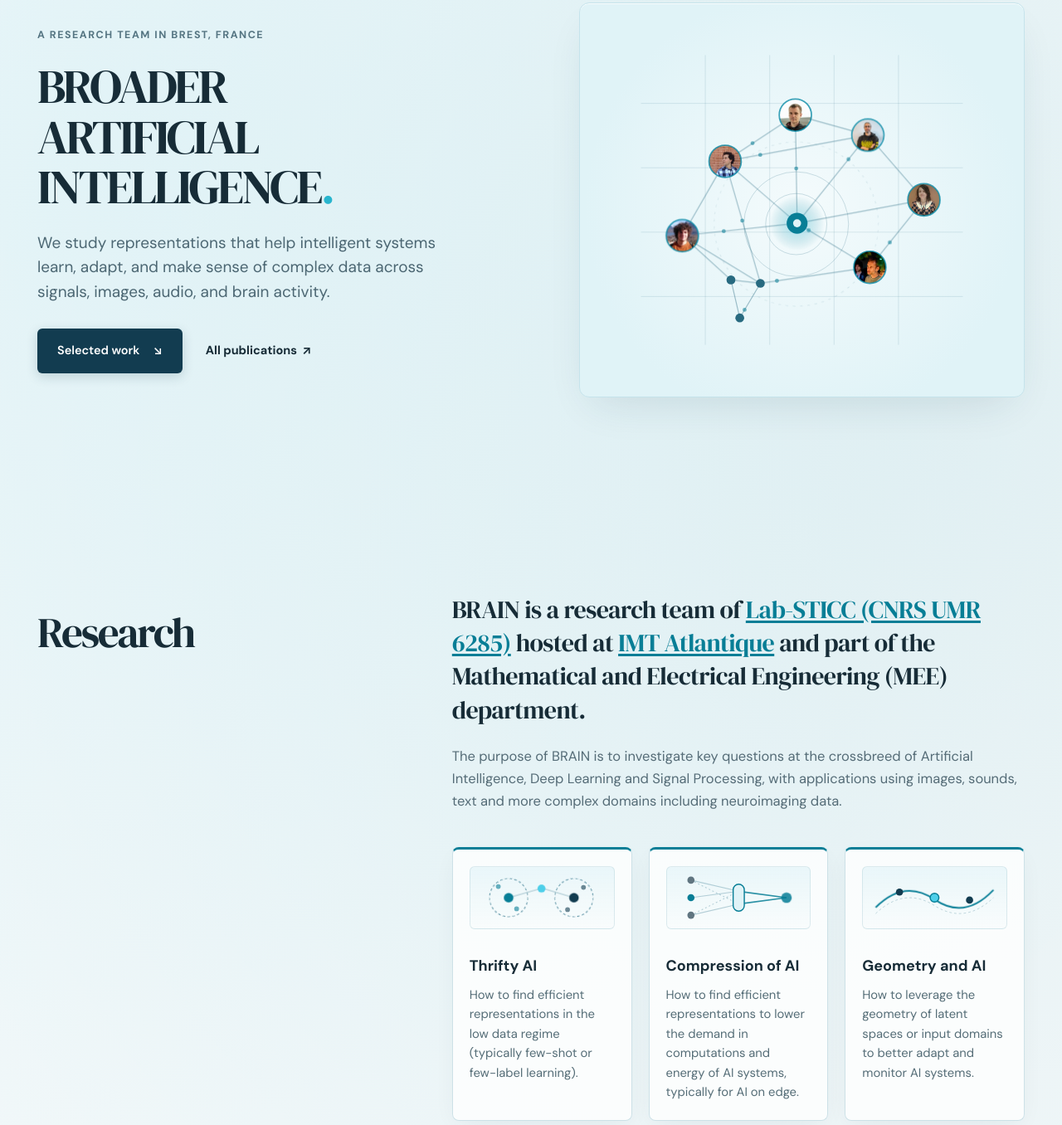
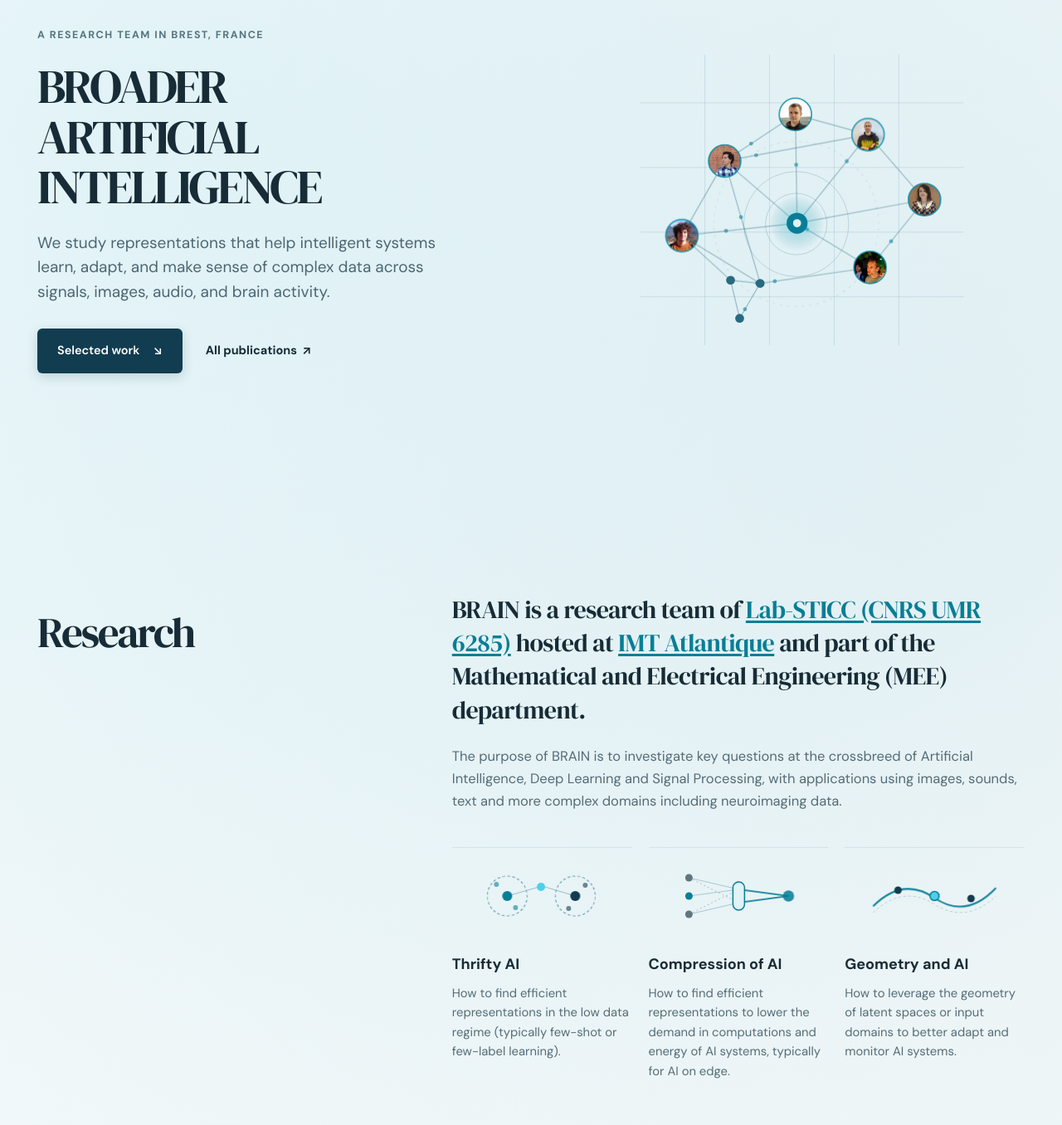
Before and after one commit to bonben/partage, a plain HTML site: page site/site-brain-524cfa43/index.html in a window 1280 px wide. Shown: the part 184-1540 px from the top of the page at 83% size. Drawn offline with Linux system fonts and the light colour scheme.

Commit message:
Site BRAIN : blocs à plat, titre sans point

```diff
--- a/site/site-brain-524cfa43/assets/publications.css
+++ b/site/site-brain-524cfa43/assets/publications.css
@@ -7,7 +7,7 @@
 .page-lead { color: var(--muted); margin: 0 0 28px; }
 
 /* Filters */
-.pub-tools { display: flex; flex-direction: column; gap: 14px; padding: 18px 20px; background: var(--card-bg); border: 1px solid var(--line); border-radius: 12px; }
+.pub-tools { display: flex; flex-direction: column; gap: 14px; padding: 0 0 18px; border-bottom: 1px solid var(--line); }
 .filter-row { display: flex; align-items: center; flex-wrap: wrap; gap: 8px 12px; }
 .filter-label { font-size: .78rem; font-weight: 700; color: var(--muted); min-width: 4.5rem; text-transform: uppercase; letter-spacing: .05em; }
 .filter-pills { display: flex; flex-wrap: wrap; gap: 6px; }
--- a/site/site-brain-524cfa43/assets/style.css
+++ b/site/site-brain-524cfa43/assets/style.css
@@ -1943,3 +1943,52 @@ html[data-theme="dark"] .lab-logo .logo-on-dark {
     height: 32px;
   }
 }
+
+/* ---------------------------------------------------------------------------
+   Flat blocks: no framed cards, colored edges, shadows or hover lifts.
+   --------------------------------------------------------------------------- */
+.hero-art,
+.theme-card,
+.paper,
+.people-list .person-card,
+.contact-card-link,
+.theme-visual,
+html[data-theme="dark"] .theme-visual,
+html[data-theme="dark"] .people-list .person-card,
+html[data-theme="dark"] .hero-art,
+html[data-theme="dark"] .theme-card,
+html[data-theme="dark"] .paper,
+html[data-theme="dark"] .person-card,
+html[data-theme="dark"] .contact-card-link {
+  background: transparent;
+  border: none;
+  border-radius: 0;
+  box-shadow: none;
+}
+
+.theme-card:hover,
+.paper:hover,
+.people-list .person-card:hover,
+.contact-card-link:hover,
+html[data-theme="dark"] .people-list .person-card:hover,
+html[data-theme="dark"] .theme-card:hover,
+html[data-theme="dark"] .paper:hover,
+html[data-theme="dark"] .person-card:hover,
+html[data-theme="dark"] .contact-card-link:hover {
+  background: transparent;
+  border: none;
+  box-shadow: none;
+  transform: none;
+}
+
+.theme-card,
+.paper {
+  border-top: 1px solid var(--line);
+  padding-left: 0;
+  padding-right: 0;
+}
+
+html[data-theme="dark"] .theme-card,
+html[data-theme="dark"] .paper {
+  border-top: 1px solid var(--line);
+}
--- a/site/site-brain-524cfa43/feed.xml
+++ b/site/site-brain-524cfa43/feed.xml
@@ -1,2 +1,2 @@
-<?xml version="1.0" encoding="utf-8"?><feed xmlns="http://www.w3.org/2005/Atom" xml:lang="en"><generator uri="https://jekyllrb.com/" version="4.4.1">Jekyll</generator><link href="https://brain-bzh.github.io/partage/site-brain-524cfa43/feed.xml" rel="self" type="application/atom+xml" /><link href="https://brain-bzh.github.io/partage/site-brain-524cfa43/" rel="alternate" type="text/html" hreflang="en" /><updated>2026-11-16T15:25:44+01:00</updated><id>https://brain-bzh.github.io/partage/site-brain-524cfa43/feed.xml</id><title type="html">BRAIN</title><subtitle>Broader Artificial Intelligence: research at IMT Atlantique and Lab-STICC.
+<?xml version="1.0" encoding="utf-8"?><feed xmlns="http://www.w3.org/2005/Atom" xml:lang="en"><generator uri="https://jekyllrb.com/" version="4.4.1">Jekyll</generator><link href="https://brain-bzh.github.io/partage/site-brain-524cfa43/feed.xml" rel="self" type="application/atom+xml" /><link href="https://brain-bzh.github.io/partage/site-brain-524cfa43/" rel="alternate" type="text/html" hreflang="en" /><updated>2026-11-16T15:29:56+01:00</updated><id>https://brain-bzh.github.io/partage/site-brain-524cfa43/feed.xml</id><title type="html">BRAIN</title><subtitle>Broader Artificial Intelligence: research at IMT Atlantique and Lab-STICC.
 </subtitle></feed>
--- a/site/site-brain-524cfa43/index.html
+++ b/site/site-brain-524cfa43/index.html
@@ -143,8 +143,7 @@
     <section class="hero wrap" id="top">
       <div class="hero-copy">
         <p class="eyebrow">A research team in Brest, France</p>
-        <h1 class="hero-title"><span>BROADER</span><span>ARTIFICIAL</span><span>INTELLIGENCE<span
-              class="period">.</span></span></h1>
+        <h1 class="hero-title"><span>BROADER</span><span>ARTIFICIAL</span><span>INTELLIGENCE</span></h1>
         <p class="hero-intro">We study representations that help intelligent systems learn, adapt, and make sense of
           complex data across signals, images, audio, and brain activity.</p>
         <div class="hero-actions"><a class="button" href="#publications">Selected work <span
```
